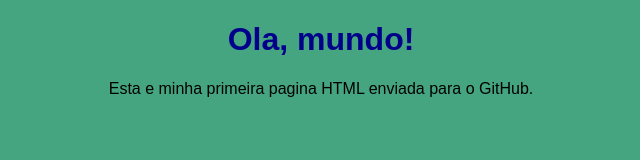
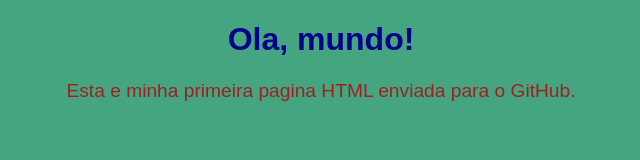
Before and after one commit to danielbaumannbr/atividade-html-css, a plain HTML site: page index.html in a window 1280 px wide. Shown: the whole page, without its empty margins (319-959 px from the left). Drawn offline with Linux system fonts and the light colour scheme.

Commit message:
Add styles for paragraph elements
Added color and font size styling for <p> elements to improve text appearance.

```diff
--- a/style.css
+++ b/style.css
@@ -6,3 +6,7 @@ body {
 h1 {
  color: darkblue;
 }
+p{
+ color: #a01f1f;
+ font-size: 1.2em;
+}
```
